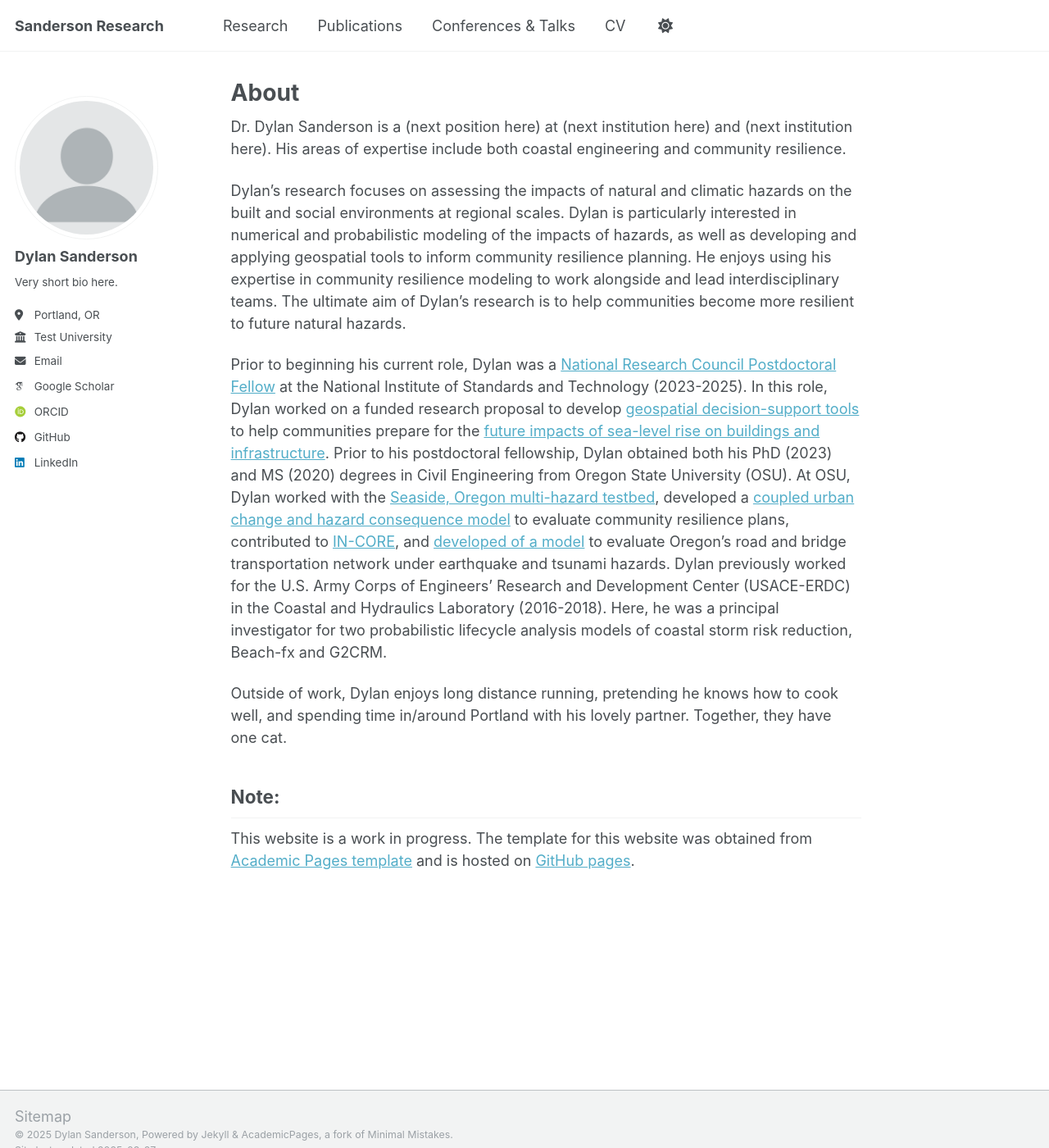
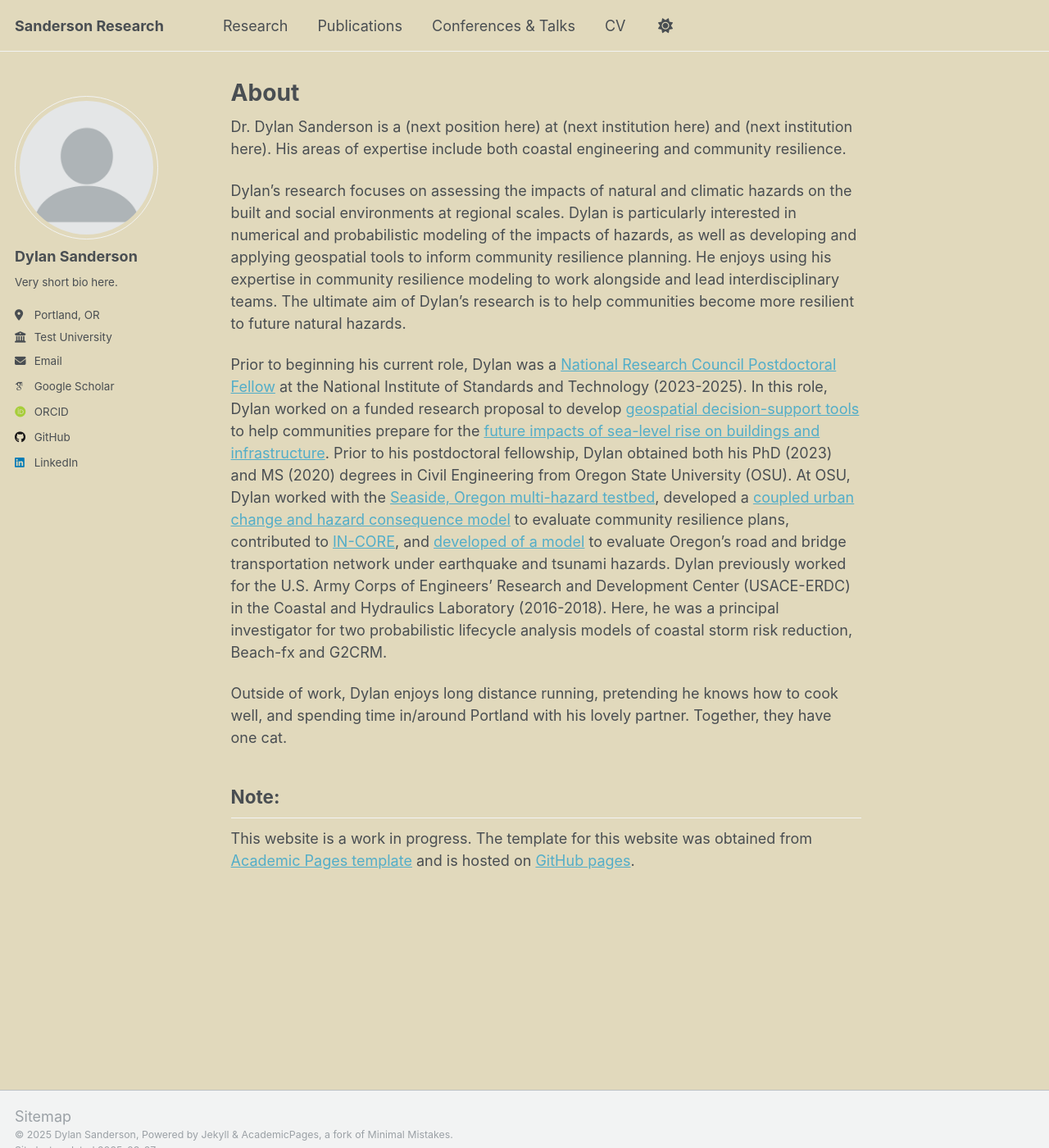
Before and after one commit to 22dylan/22dylan.github.io, a Jekyll site: the page built from _pages/about.md, in a window 1280 px wide and 1400 px high. Shown: the whole window at 82% size. Built offline with Jekyll 4.4.1, drawn with Linux system fonts in a browser that asks for light colours; some web fonts are replaced; a script that is not in the unit is left out.

Commit message:
Update _default.scss

```diff
--- a/_sass/theme/_default.scss
+++ b/_sass/theme/_default.scss
@@ -29,7 +29,7 @@ $sidebar-screen-min-width   : 1024px;
 /* Default light theme for the site */
 :root {
     --global-base-color                 : #{$gray};
-    --global-bg-color                   : #fff;
+    --global-bg-color                   : #E1D9BC;
     --global-footer-bg-color            : #f2f3f3;
     --global-border-color               : #{$lighter-gray};
     --global-dark-border-color          : #bdc1c4;
```
